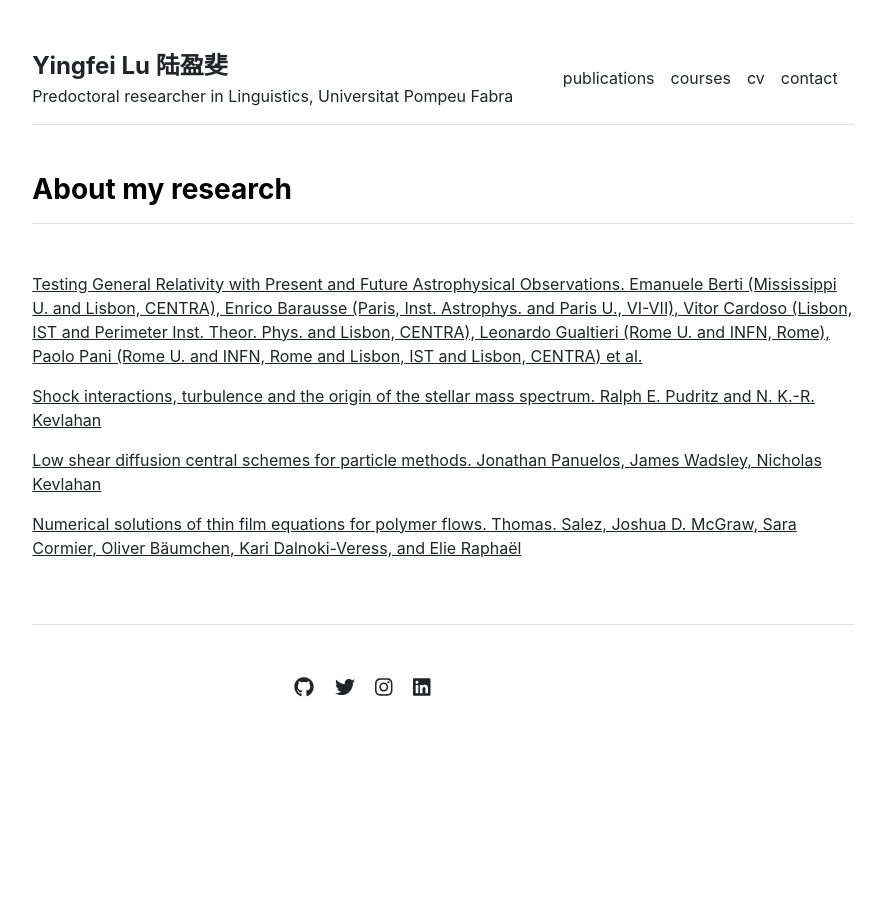
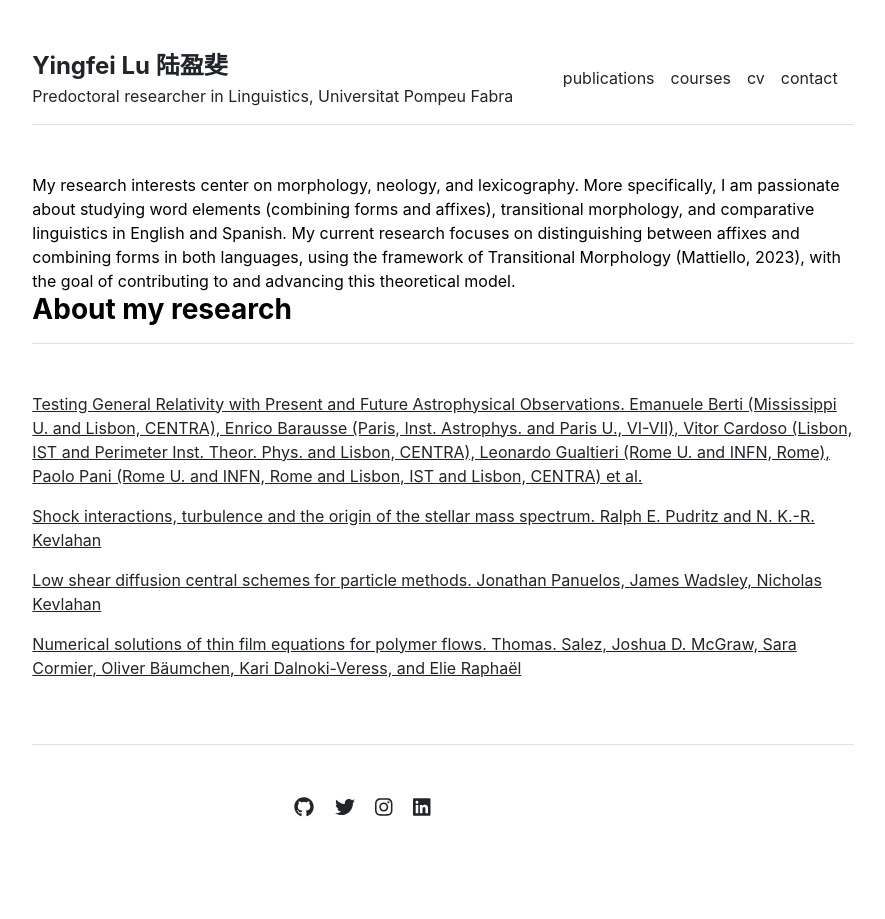
Before and after one commit to YingfeiLu/yingfeilu.github.io, a Jekyll site: the page built from publications.md, in a window 1280 px wide. Shown: the whole page, without its empty margins (197-1082 px from the left). Built offline with Jekyll 4.4.1, drawn with Linux system fonts in a browser that asks for light colours.

Commit message:
Update publications.html

```diff
--- a/_layouts/publications.html
+++ b/_layouts/publications.html
@@ -2,6 +2,6 @@
 layout: default
 ---
 
-{{ content }}
+{{ }}My research interests center on morphology, neology, and lexicography. More specifically, I am passionate about studying word elements (combining forms and affixes), transitional morphology, and comparative linguistics in English and Spanish. My current research focuses on distinguishing between affixes and combining forms in both languages, using the framework of Transitional Morphology (Mattiello, 2023), with the goal of contributing to and advancing this theoretical model.
 
 {% include publications.html %}
```
